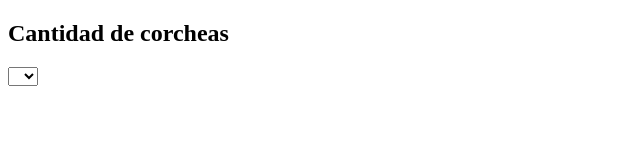
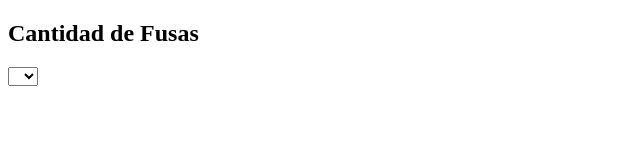
Before and after one commit to Nerdsong/LibroDeCorcheas, a plain HTML site: page index.html in a window 1280 px wide. Shown: the full height of the page, 0-640 px from the left. Drawn offline with Linux system fonts and the light colour scheme; a web font is replaced by a local one.

Commit message:
modificación del termino corchea a Fusa

```diff
--- a/index.html
+++ b/index.html
@@ -14,7 +14,7 @@
 
 <body>
     <div>
-        <h2>Cantidad de corcheas</h2>
+        <h2>Cantidad de Fusas</h2>
         <select id="selector">
             <option></option>
             <option value=1>1</option>
```
